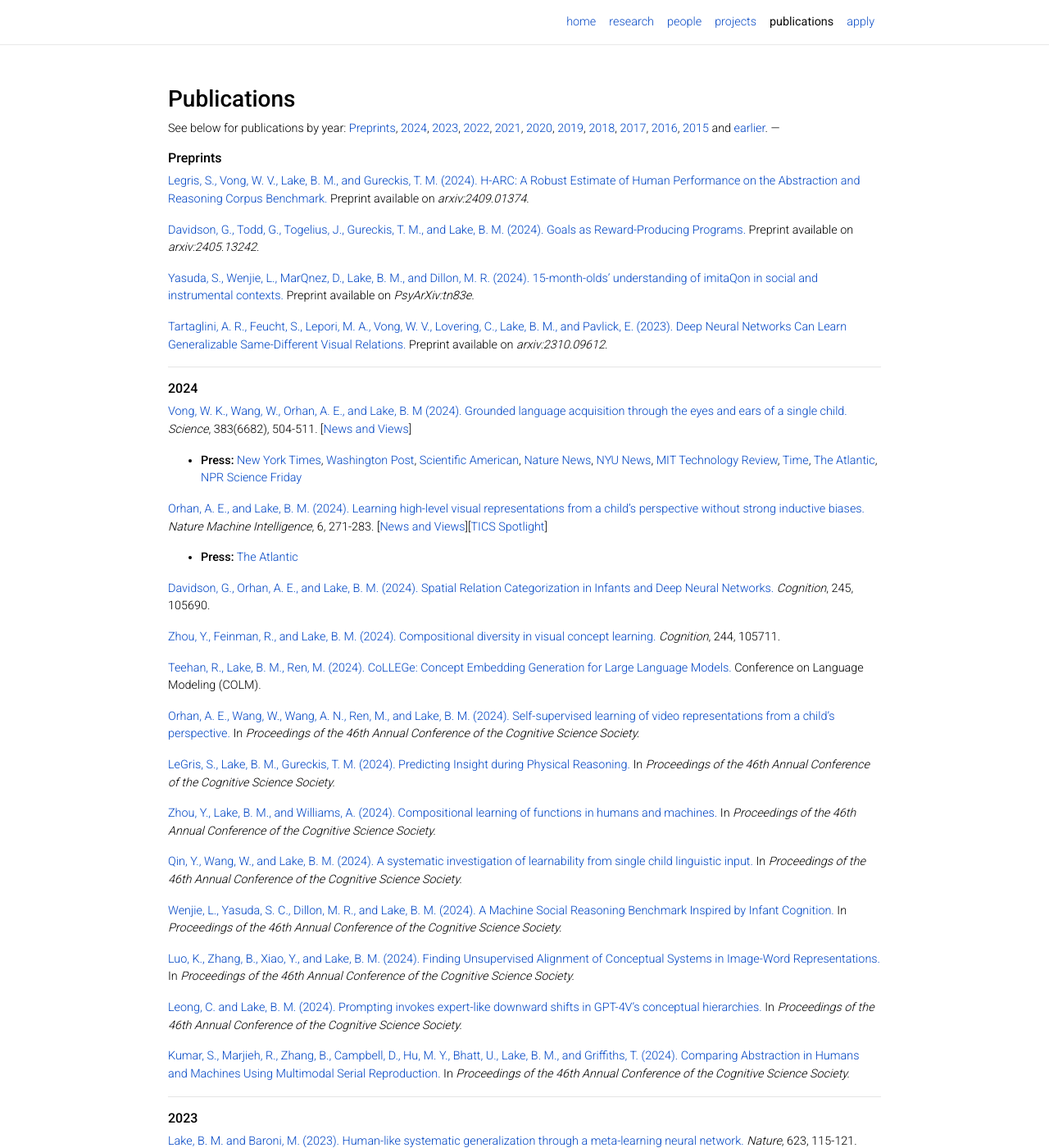
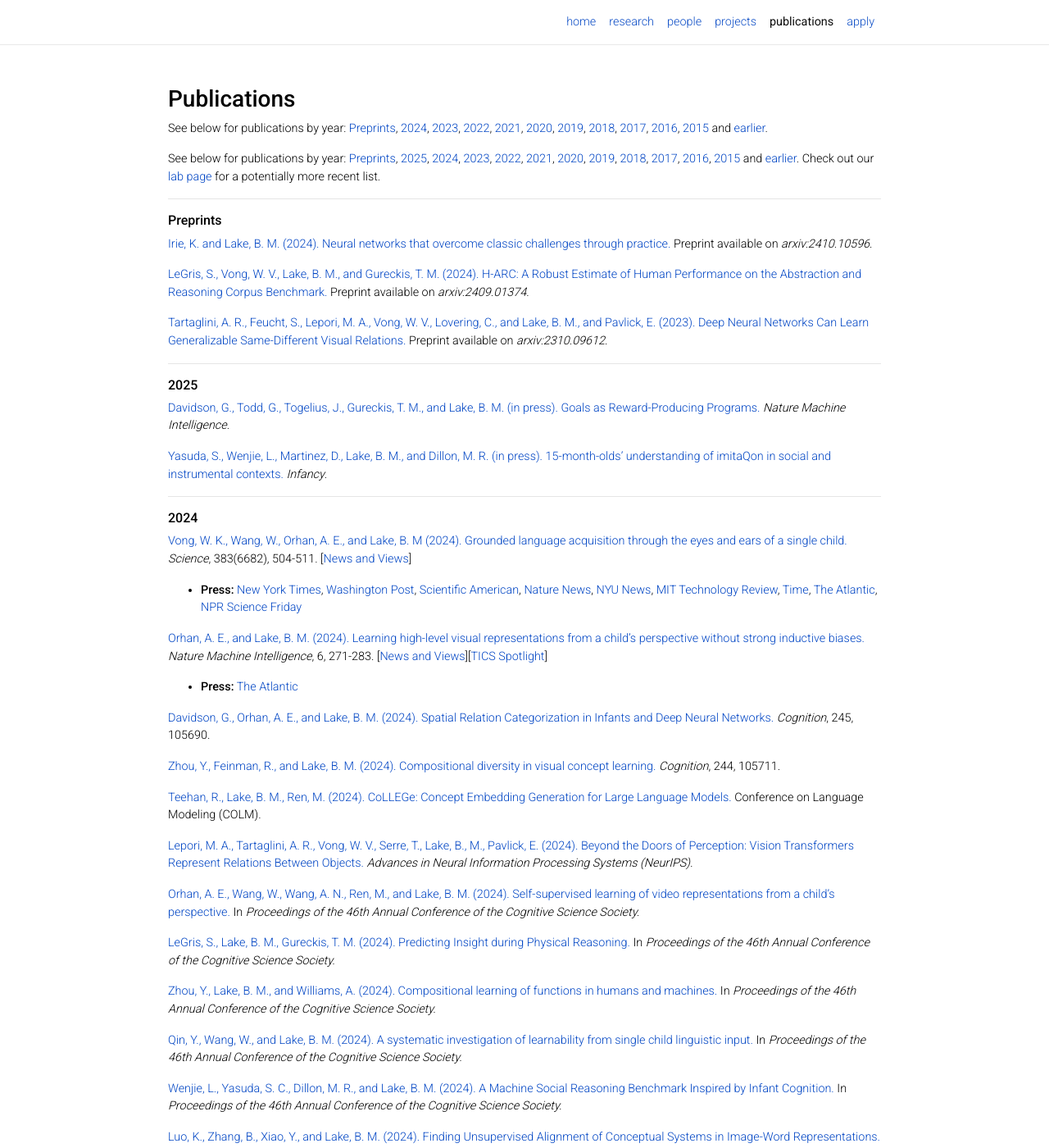
Before and after one commit to lake-lab/lake-lab.github.io, a Jekyll site: the page built from _pages/publications.md, in a window 1280 px wide and 1400 px high. Shown: the whole window at 82% size. Built offline with Jekyll 4.4.1, drawn with Linux system fonts in a browser that asks for light colours; nearby versions of some CDN libraries; comment, search, counter and statistics services are not loaded; a style sheet for code colours, icons or effects is not loaded.

Commit message:
updated webpage

```diff
--- a/_pages/publications.md
+++ b/_pages/publications.md
@@ -8,16 +8,25 @@ id: 4
 
 ### __Publications__
 See below for publications by year: [Preprints](#preprints), [2024](#2024), [2023](#2023), [2022](#2022), [2021](#2021), [2020](#2020), [2019](#2019), [2018](#2018), [2017](#2017), [2016](#2016), [2015](#2015) and [earlier](#2014-and-earlier).
+
+See below for publications by year: [Preprints](#preprints), [2025](#2025), [2024](#2024), [2023](#2023), [2022](#2022), [2021](#2021), [2020](#2020), [2019](#2019), [2018](#2018), [2017](#2017), [2016](#2016), [2015](#2015) and [earlier](#2014-and-earlier). Check out our [lab page](https://lake-lab.github.io/publications/) for a potentially more recent list.
+
 ---
 ###### __Preprints__
 
-<a href="https://arxiv.org/abs/2409.01374"> Legris, S., Vong, W. V., Lake, B. M., and Gureckis, T. M. (2024). H-ARC: A Robust Estimate of Human Performance on the Abstraction and Reasoning Corpus Benchmark.</a> Preprint available on <em>arxiv:2409.01374</em>.
 
-<a href="https://cims.nyu.edu/~brenden/papers/2405.13242v1.pdf"> Davidson, G., Todd, G., Togelius, J., Gureckis, T. M., and Lake, B. M. (2024). Goals as Reward-Producing Programs.</a> Preprint available on <em>arxiv:2405.13242</em>.
+<a href="https://arxiv.org/abs/2410.10596">Irie, K. and Lake, B. M. (2024). Neural networks that overcome classic challenges through practice.</a> Preprint available on <em>arxiv:2410.10596</em>.
 
-<a href="https://cims.nyu.edu/~brenden/papers/YasudaEtAlPreprint.pdf"> Yasuda, S., Wenjie, L., MarQnez, D., Lake, B. M., and Dillon, M. R. (2024). 15-month-olds’ understanding of imitaQon in social and instrumental contexts.</a> Preprint available on <em>PsyArXiv:tn83e.</em>
+<a href="https://arxiv.org/abs/2409.01374"> LeGris, S., Vong, W. V., Lake, B. M., and Gureckis, T. M. (2024). H-ARC: A Robust Estimate of Human Performance on the Abstraction and Reasoning Corpus Benchmark.</a> Preprint available on <em>arxiv:2409.01374</em>.
 
-<a href="https://cims.nyu.edu/~brenden/papers/2310.09612.pdf"> Tartaglini, A. R., Feucht, S., Lepori, M. A., Vong, W. V., Lovering, C., Lake, B. M., and Pavlick, E. (2023). Deep Neural Networks Can Learn Generalizable Same-Different Visual Relations.</a> Preprint available on <em>arxiv:2310.09612</em>.
+<a href="https://cims.nyu.edu/~brenden/papers/2310.09612.pdf"> Tartaglini, A. R., Feucht, S., Lepori, M. A., Vong, W. V., Lovering, C., and Lake, B. M., and Pavlick, E. (2023). Deep Neural Networks Can Learn Generalizable Same-Different Visual Relations.</a> Preprint available on <em>arxiv:2310.09612</em>.
+
+---
+###### __2025__
+
+<a href="https://arxiv.org/abs/2405.13242"> Davidson, G., Todd, G., Togelius, J., Gureckis, T. M., and Lake, B. M. (in press). Goals as Reward-Producing Programs.</a> <em>Nature Machine Intelligence</em>.
+
+<a href="https://osf.io/preprints/psyarxiv/tn83e"> Yasuda, S., Wenjie, L., Martinez, D., Lake, B. M., and Dillon, M. R. (in press). 15-month-olds’ understanding of imitaQon in social and instrumental contexts.</a> <em>Infancy</em>.
 
 ---
 ###### __2024__
@@ -50,7 +59,9 @@ See below for publications by year: [Preprints](#preprints), [2024](#2024), [202
 
 <a href="https://cims.nyu.edu/~brenden/papers/2403.15362.pdf"> Teehan, R., Lake, B. M., Ren, M. (2024). CoLLEGe: Concept Embedding Generation for Large Language Models.</a> Conference on Language Modeling (COLM).
 
-<a href="https://cims.nyu.edu/~brenden/papers/OrhanEtAl2024CogSci.pdf"> Orhan, A. E., Wang, W., Wang, A. N., Ren, M., and Lake, B. M. (2024). Self-supervised learning of video representations from a child’s perspective.</a> In <em>Proceedings of the 46th Annual Conference of the Cognitive Science Society.</em>
+<a href="https://arxiv.org/abs/2406.15955">Lepori, M. A., Tartaglini, A. R., Vong, W. V., Serre, T., Lake, B., M., Pavlick, E. (2024). Beyond the Doors of Perception: Vision Transformers Represent Relations Between Objects.</a> <em>Advances in Neural Information Processing Systems (NeurIPS).</em>
+
+<a href="https://arxiv.org/abs/2402.00300"> Orhan, A. E., Wang, W., Wang, A. N., Ren, M., and Lake, B. M. (2024). Self-supervised learning of video representations from a child’s perspective.</a> In <em>Proceedings of the 46th Annual Conference of the Cognitive Science Society.</em>
 
 <a href="https://cims.nyu.edu/~brenden/papers/LeGrisEtAl2024CogSci.pdf">LeGris, S., Lake, B. M., Gureckis, T. M. (2024). Predicting Insight during Physical Reasoning.</a> In <em>Proceedings of the 46th Annual Conference of the Cognitive Science Society.</em>
 
```
Also changed, not shown: _pages/apply.md (+2 -2 lines).
